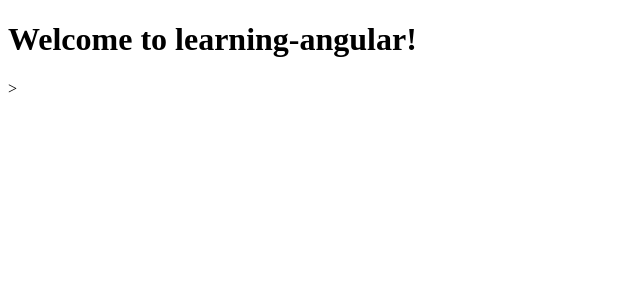
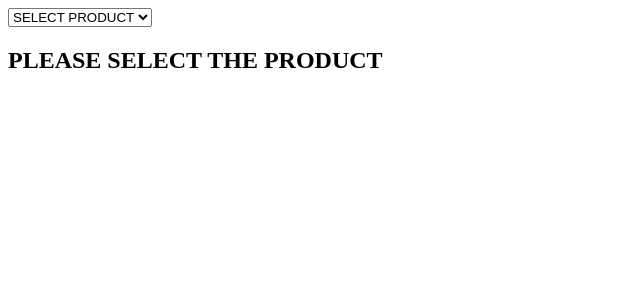
Before and after one commit to MohitVerma3001/MVProject_HomeWork, an Angular app in the folder learning-angular/: page / in a window 1280 px wide. Shown: the top 300 px of the page, without its empty margins (0-640 px from the left). Built offline with nearby package versions, Linux system fonts and the light colour scheme.

Commit message:
ngSwitch

```diff
--- a/learning-angular/src/app/app.component.html
+++ b/learning-angular/src/app/app.component.html
@@ -1,3 +1 @@
-<h1>
-  Welcome to {{title}}!
-</h1>>
+<app-ngswitch></app-ngswitch>
--- a/learning-angular/src/app/app.module.ts
+++ b/learning-angular/src/app/app.module.ts
@@ -2,10 +2,12 @@
 import { BrowserModule } from '@angular/platform-browser';
 
 import { AppComponent } from './app.component';
+import { NgswitchComponent } from './ngswitch/ngswitch.component';
 
 @NgModule({
   declarations: [
-    AppComponent
+    AppComponent,
+    NgswitchComponent,
   ],
   imports: [
     BrowserModule
--- /dev/null
+++ b/learning-angular/src/app/ngswitch/ngswitch.component.html
@@ -0,0 +1,18 @@
+<div class="container">
+    <div class="col-md-4">
+        <select class="form-control" (change)="getProductValue($event)">
+            <option value="default">SELECT PRODUCT</option>
+            <option value="Laptop">Laptop</option>
+            <option value="Mobile">Mobile</option>
+            <option value="TV">TV</option>
+            <option value="Fridge">Fridge</option>
+        </select>
+    </div>
+    <div class="col-md-12" [ngSwitch]="selectedProduct">
+        <h2 class="text-success" *ngSwitchDefault>PLEASE SELECT THE PRODUCT</h2>
+        <h2 class="text-success" *ngSwitchCase="'Laptop'">Laptop</h2>
+        <h2 class="text-success" *ngSwitchCase="'Mobile'">Mobile</h2>
+        <h2 class="text-success" *ngSwitchCase="'TV'">TV</h2>
+        <h2 class="text-success" *ngSwitchCase="'Fridge'">Fridge</h2>
+    </div>
+</div>
--- /dev/null
+++ b/learning-angular/src/app/ngswitch/ngswitch.component.ts
@@ -0,0 +1,21 @@
+import { Component, OnInit } from '@angular/core';
+
+@Component({
+  selector: 'app-ngswitch',
+  templateUrl: './ngswitch.component.html',
+  styleUrls: ['./ngswitch.component.scss']
+})
+export class NgswitchComponent implements OnInit {
+
+  constructor() { }
+
+  ngOnInit(): void {
+  }
+
+  selectedProduct:any;
+
+  getProductValue(val:any) {
+    console.log(val.target.value)
+    this.selectedProduct=val.target.value;
+  }
+}
```
Also changed, not shown: learning-angular/src/app/ngswitch/ngswitch.component.scss (added), 1 other file (tests, documents, lock files or other folders).
